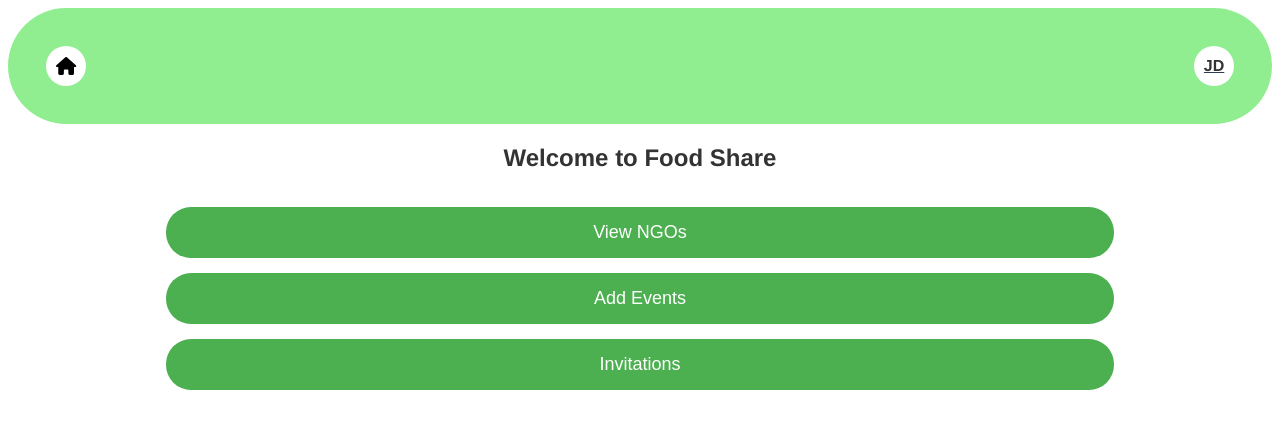
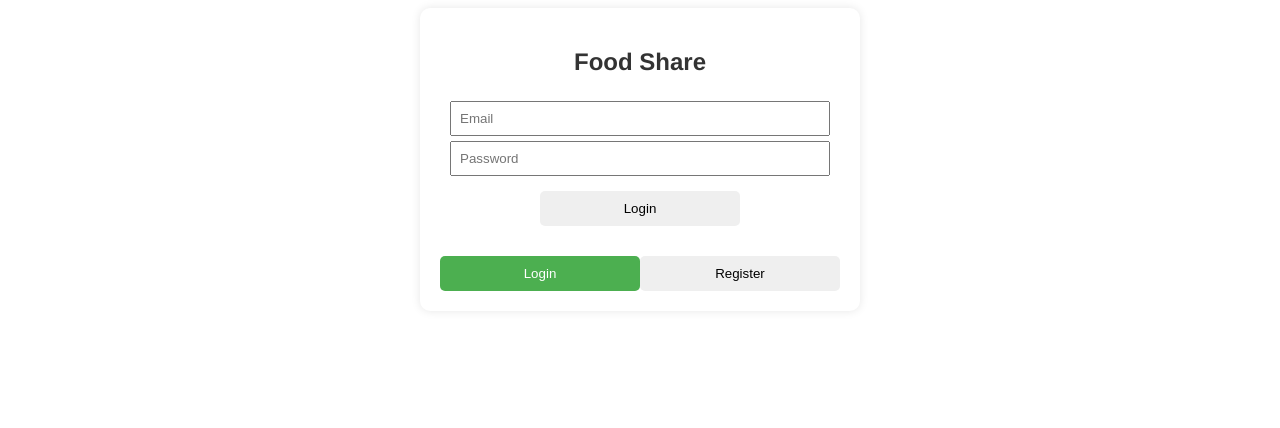
Before and after one commit to AnirudhKumar99/FoodShare, a Vue app: page / in a window 1280 px wide. Shown: the top 428 px of the page. Built offline with nearby package versions, Linux system fonts and the light colour scheme.

Commit message:
adding correct routes

```diff
--- a/src/components/NavComponent.vue
+++ b/src/components/NavComponent.vue
@@ -1,7 +1,7 @@
 <template>
     <nav class="navbar">
       <div class="nav-left">
-        <router-link to="/home">
+        <router-link to="/">
           <div class="nav-button">
             <font-awesome-icon icon="home" class="nav-icon" />
           </div>
--- a/src/router/index.js
+++ b/src/router/index.js
@@ -1,11 +1,17 @@
 import { createRouter, createWebHistory } from 'vue-router'
 import HomeComponent from '../components/HomeComponent.vue'
+import AuthComponent from '@/components/AuthComponent.vue'
 
 const routes = [
   {
-    path: '/',
+    path: '/home',
     name: 'home',
     component: HomeComponent
+  },
+  {
+    path: '/',
+    name: 'auth',
+    component: AuthComponent
   },
   {
     path: '/about',
```
